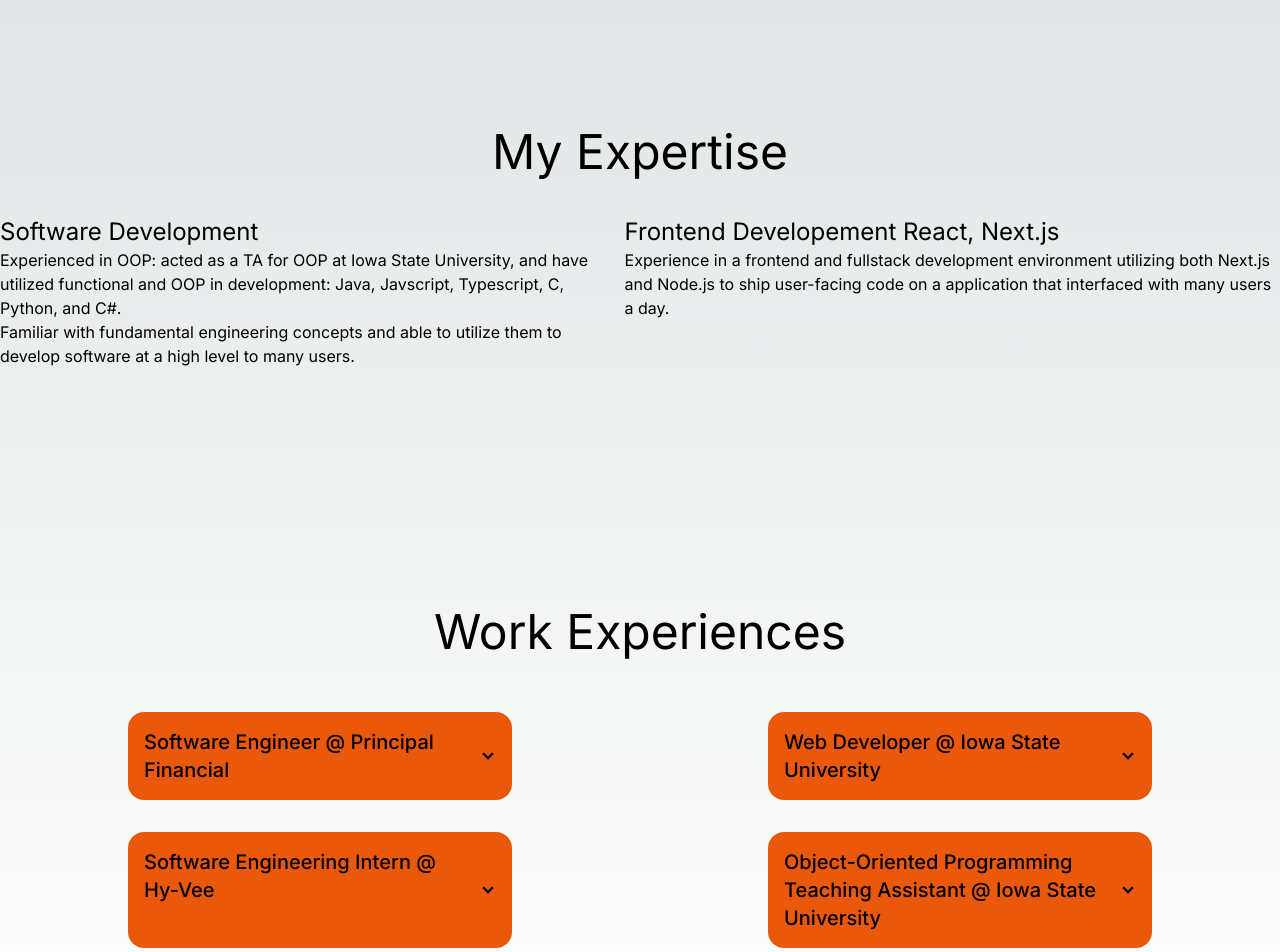
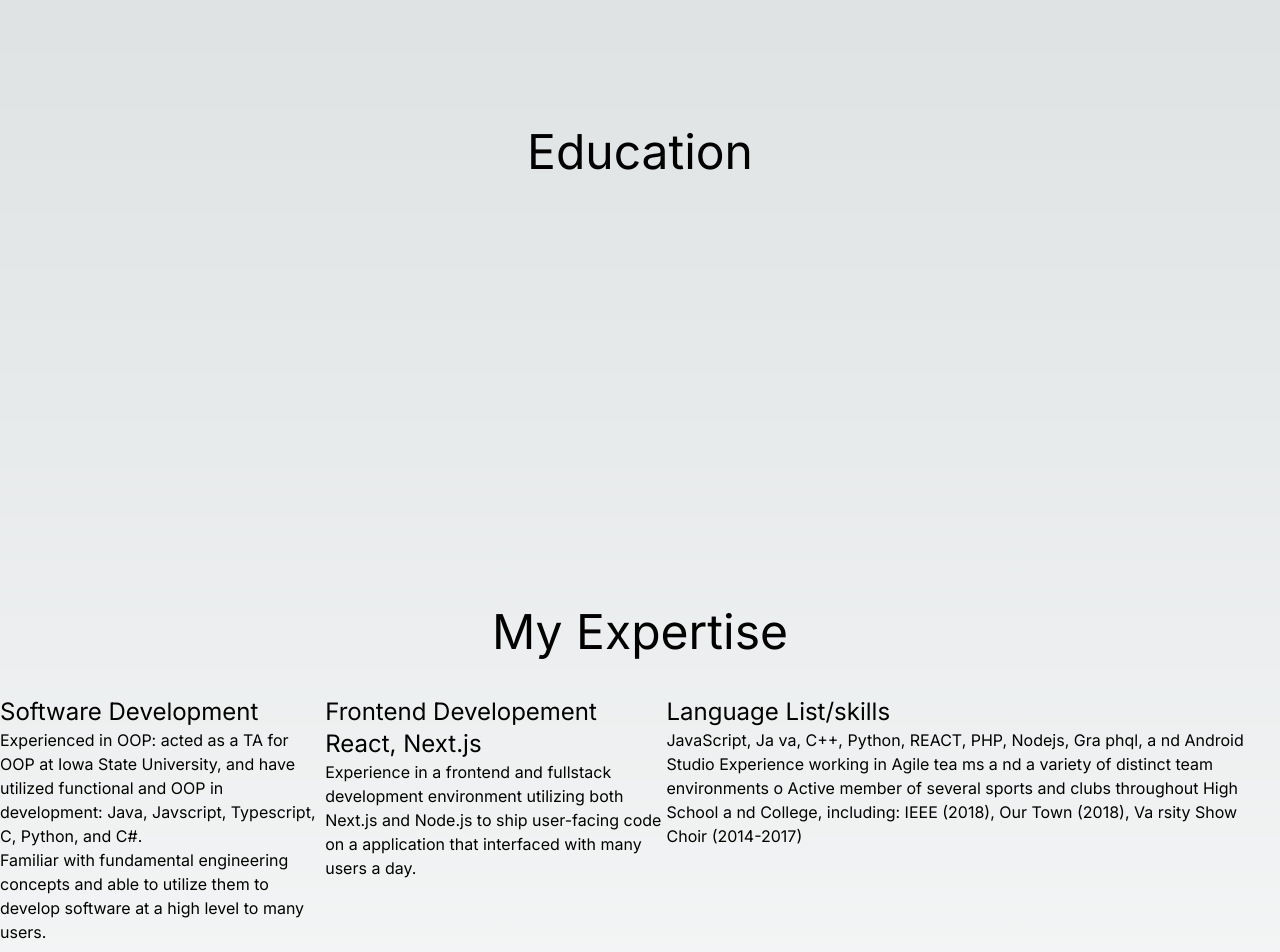
Before and after one commit to JackTWilkinson/portfolio-website, a Next.js app: page / in a window 1280 px wide. Shown: the part 400-1352 px from the top of the page. Built offline with nearby package versions, Linux system fonts and the light colour scheme.

Commit message:
Adding Education Experience and styling

```diff
--- a/src/app/components/Navbar.tsx
+++ b/src/app/components/Navbar.tsx
@@ -31,6 +31,9 @@ export default function Navbar() {
                      <Link href='#title'>Title</Link>
                  </li>
                  <li>
+                    <Link href='#education'>Education</Link>
+                 </li>
+                 <li>
                      <Link href='#about'>About</Link>
                  </li>
                  <li>
--- /dev/null
+++ b/src/app/json/education.json
@@ -0,0 +1,23 @@
+[{
+    "title": "Iowa State University",
+    "description": "Bachelors",
+    "dates_attended": [
+        "August 2017",
+        "May 2022"
+    ]
+},
+{
+    "title": "Iowa State University",
+    "description": "MBA",
+    "dates_attended": [
+        "August 2020",
+        "May 2022"
+    ]
+},
+{
+    "title": "University of Birmingham",
+    "description": "Study Abroad through the CS department",
+    "dates_attended": [
+        "Spring 2020"
+    ]
+}]
--- a/src/app/page.tsx
+++ b/src/app/page.tsx
@@ -2,6 +2,7 @@ import Navbar from './components/navbar';
 import Title from './pages/title';
 import About from './pages/about';
 import WorkExperienceList from './pages/work-experience-list';
+import EducationList from './pages/education-list';
 
 export type IndexProps = {}
 
@@ -13,13 +14,16 @@ const Index: React.FunctionComponent<IndexProps> = () => {
         <Navbar />
       </header>
       <body>
-        <section id="title">
+        <section id='title'>
           <Title />
         </section>
-        <section id="about">
+        <section id='education'>
+          <EducationList />
+        </section>
+        <section id='about'>
           <About />
         </section>
-        <section id="work-experience">
+        <section id='work-experience'>
           <WorkExperienceList />
         </section>
         {/* <section>
--- a/src/app/pages/about.tsx
+++ b/src/app/pages/about.tsx
@@ -31,6 +31,17 @@ const About: React.FunctionComponent<AboutProps> = () => {
                         that interfaced with many users a day.
                     </p>
                 </div>
+                <div className='flex flex-col'>
+                    <p className='text-2xl'>
+                        Language List/skills
+                    </p>
+                    <p>
+                        JavaScript, Ja va, C++, Python, REACT, PHP, Nodejs, Gra phql, a nd Android Studio
+                        Experience working in Agile tea ms a nd a  variety of distinct team environments o Active member of several sports
+                        and clubs throughout High School a nd College, including: IEEE (2018), Our Town (2018), Va rsity Show Choir
+                        (2014-2017)
+                    </p>
+                </div>
             </div>
         </div>
     )
--- /dev/null
+++ b/src/app/pages/education-list.tsx
@@ -0,0 +1,20 @@
+import educationList from '../json/education.json';
+
+export type EducationListProps = {}
+
+const EducationList: React.FunctionComponent<EducationListProps> = () => {
+
+  return(
+        <>
+          <div className='flex justify-center pb-10'>
+            <p className='text-5xl'>Education</p>
+          </div>
+          <div className='grid grid-cols-2'>
+            {
+            }
+          </div>
+        </>
+    )
+  }
+
+  export default EducationList
```
